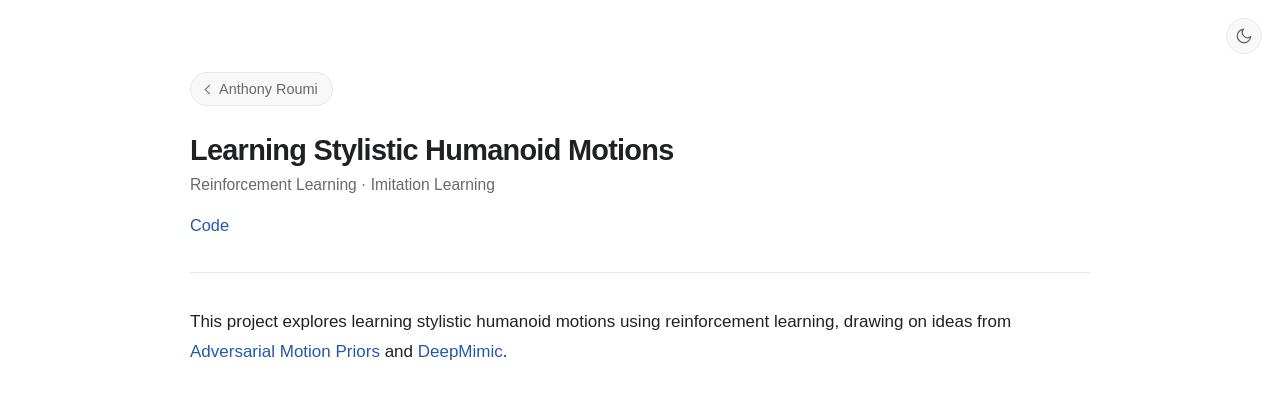
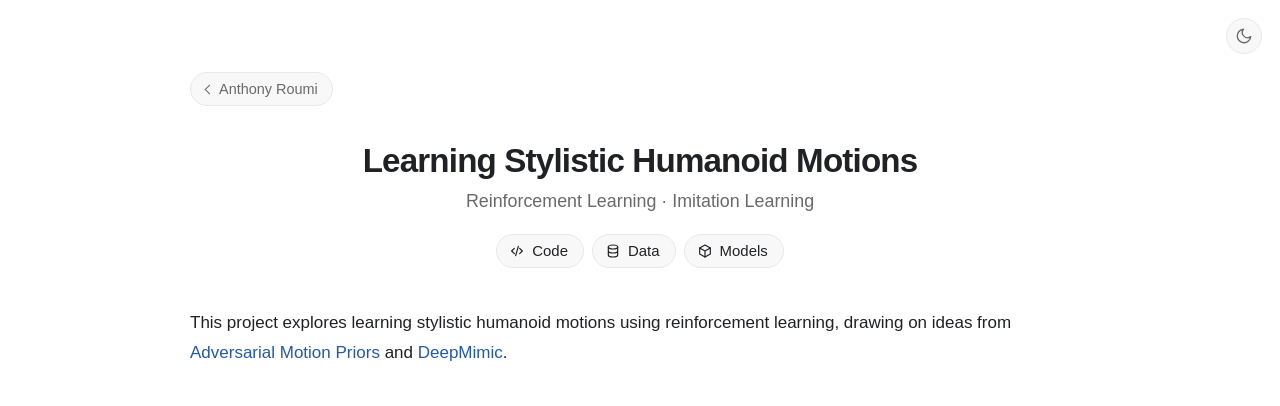
Before and after one commit to tonyroumi/anthonyroumi.github.io, a plain HTML site: page projects/humanoid-motion-learning-framework.html in a window 1280 px wide. Shown: the top 406 px of the page. Drawn offline with Linux system fonts and the light colour scheme.

Commit message:
Restyle humanoid motion page header as paper-style with Code/Data/Models buttons

```diff
--- a/projects/humanoid-motion-learning-framework.html
+++ b/projects/humanoid-motion-learning-framework.html
@@ -17,14 +17,27 @@
   <main class="page">
     <a class="back-link" href="../index.html">Anthony Roumi</a>
 
-    <header class="project-header">
+    <header class="paper-header">
       <h1>Learning Stylistic Humanoid Motions</h1>
-      <p class="meta">Reinforcement Learning &middot; Imitation Learning</p>
-      <p class="entry-links">
-        <a href="https://github.com/tonyroumi/move-it-move-it">Code</a>
-      </p>
+      <p class="paper-subtitle">Reinforcement Learning &middot; Imitation Learning</p>
+
+      <nav class="paper-links" aria-label="Project resources">
+        <a href="https://github.com/tonyroumi/move-it-move-it">
+          <svg viewBox="0 0 24 24" aria-hidden="true"><path d="m8 8-4 4 4 4M16 8l4 4-4 4M14 5l-4 14"/></svg>
+          Code
+        </a>
+        <!-- TODO: set the Data link (motion clips / dataset) -->
+        <a href="#">
+          <svg viewBox="0 0 24 24" aria-hidden="true"><ellipse cx="12" cy="6" rx="7" ry="3"/><path d="M5 6v12c0 1.7 3.1 3 7 3s7-1.3 7-3V6M5 12c0 1.7 3.1 3 7 3s7-1.3 7-3"/></svg>
+          Data
+        </a>
+        <!-- TODO: set the Models link (trained policy checkpoints) -->
+        <a href="#">
+          <svg viewBox="0 0 24 24" aria-hidden="true"><path d="M12 3 4 7.5v9L12 21l8-4.5v-9z"/><path d="m4 7.5 8 4.5 8-4.5M12 12v9"/></svg>
+          Models
+        </a>
+      </nav>
     </header>
-    <hr />
 
     <section class="project-overview" id="overview">
       <p>
```
